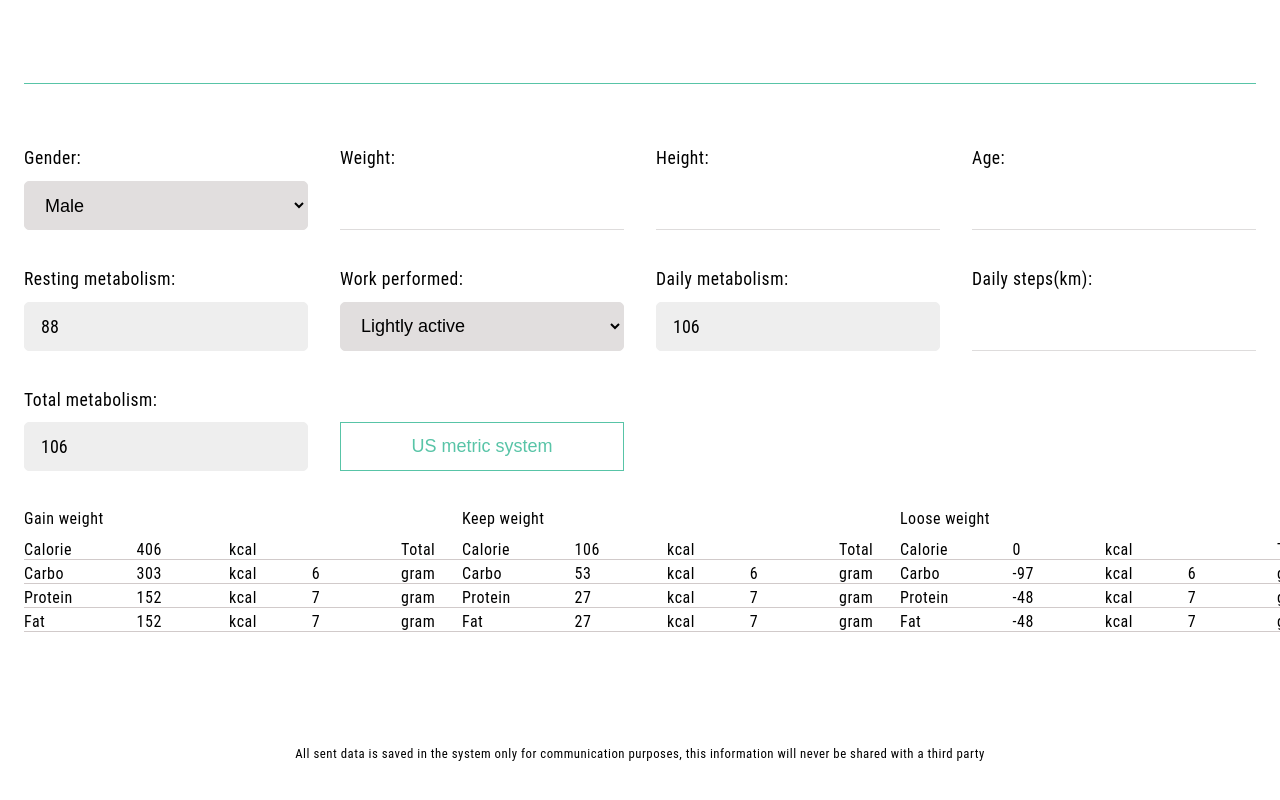
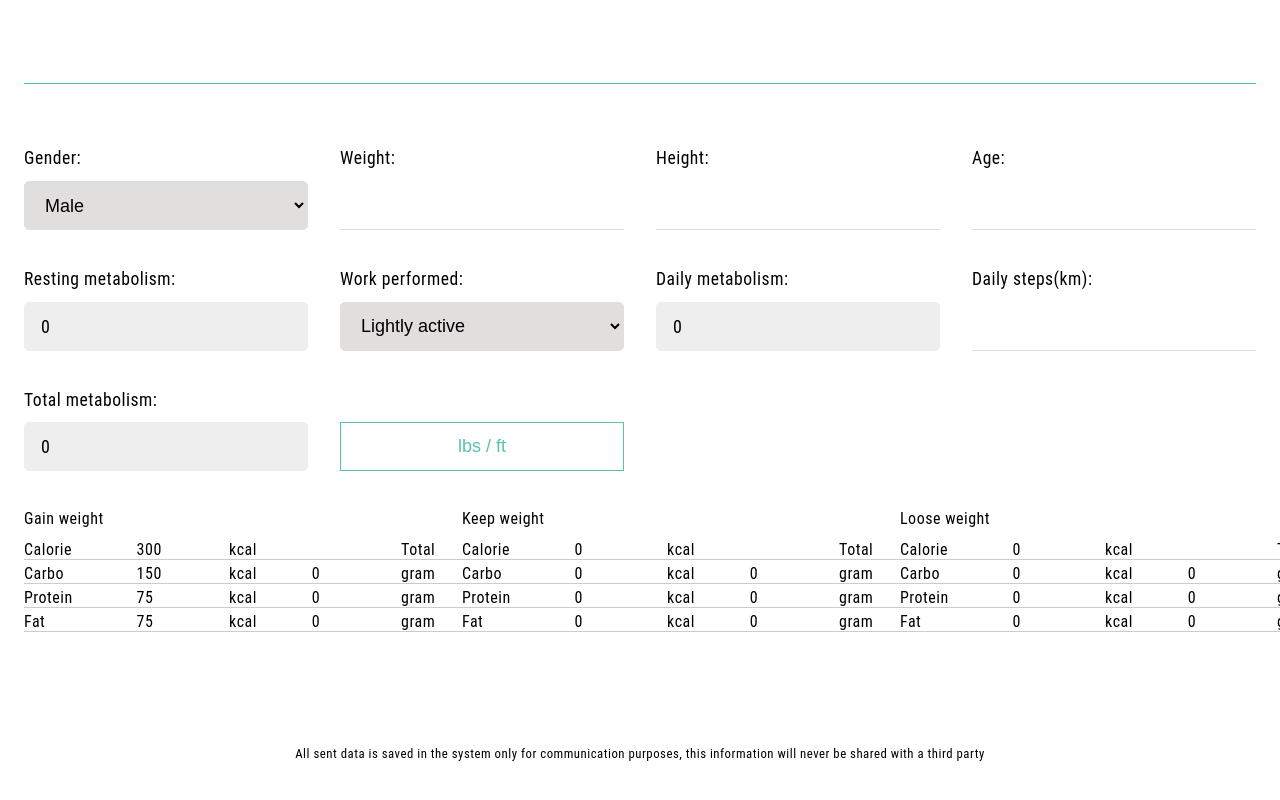
Before and after one commit to CalvinLanger/Caloric-Demand-Calculator, a React (Create React App) app: page / in a window 1280 px wide. Shown: the part 416-1216 px from the top of the page. Built offline with nearby package versions, Linux system fonts and the light colour scheme.

Commit message:
end of equation logic

```diff
--- a/src/App.js
+++ b/src/App.js
@@ -43,6 +43,7 @@ function App() {
   let totalCarbo, totalProtein, totalFat, totalCarboInGrams, totalProteinInGrams, totalFatInGrams;
   let totalCarboGain, totalProteinGain, totalFatGain, totalCarboInGramsGain, totalProteinInGramsGain, totalFatInGramsGain;
   let totalCarboLoose, totalProteinLoose, totalFatLoose, totalCarboInGramsLoose, totalProteinInGramsLoose, totalFatInGramsLoose;
+
 
   const [gender, setGender] = useState('male');
   const [weight, setWeight] = useState('');
@@ -101,23 +102,29 @@ function App() {
     totalFat = Math.round((totalMetabolism * 0.25));
     totalFatInGrams = Math.round(totalProtein / 4);
 
-    totalCarboGain = Math.round(((totalMetabolism + 500) * 0.5));
+    totalCarboGain = Math.round(((totalMetabolism + 300) * 0.5));
     totalCarboInGramsGain = Math.round(totalCarbo / 9);
 
-    totalProteinGain = Math.round(((totalMetabolism + 500) * 0.25));
+    totalProteinGain = Math.round(((totalMetabolism + 300) * 0.25));
     totalProteinInGramsGain = Math.round(totalProtein / 4);
 
-    totalFatGain = Math.round(((totalMetabolism + 500) * 0.25));
+    totalFatGain = Math.round(((totalMetabolism + 300) * 0.25));
     totalFatInGramsGain = Math.round(totalProtein / 4);
 
-    totalCarboLoose = Math.round(((totalMetabolism - 300) * 0.5));
+    totalCarboLoose = Math.round(((totalMetabolism - 500) * 0.5));
     totalCarboInGramsLoose = Math.round(totalCarbo / 9);
 
-    totalProteinLoose = Math.round(((totalMetabolism - 300) * 0.25));
+    totalProteinLoose = Math.round(((totalMetabolism - 500) * 0.25));
     totalProteinInGramsLoose = Math.round(totalProtein / 4);
 
-    totalFatLoose = Math.round(((totalMetabolism - 300) * 0.25));
+    totalFatLoose = Math.round(((totalMetabolism - 500) * 0.25));
     totalFatInGramsLoose = Math.round(totalProtein / 4);
+
+    if (totalCarboLoose < 0 || totalProteinLoose < 0 || totalFatLoose < 0) {
+      totalCarboLoose = 0;
+      totalProteinLoose = 0;
+      totalFatLoose = 0;
+    }
   }
 
   // BASAL BMR FOR WOMAN AND MAN
@@ -146,11 +153,19 @@ function App() {
   }
 
   if (gender === "male") {
-    restingMetabolism = men_BMR;
-    totalMetabolism = restingMetabolism;
+    if (weight === '' || height === '' || age === '') {
+      restingMetabolism = 0;
+    } else {
+      restingMetabolism = men_BMR;
+      totalMetabolism = restingMetabolism;
+    }
   } else if (gender === "female") {
-    restingMetabolism = woman_BMR;
-    totalMetabolism = restingMetabolism;
+    if (weight === '' || height === '' || age === '') {
+      restingMetabolism = 0;
+    } else {
+      restingMetabolism = woman_BMR;
+      totalMetabolism = restingMetabolism;
+    }
   }
 
   handleActiveMetabolism(dailySteps);
@@ -202,8 +217,7 @@ function App() {
             <OutputBox labelName='Total metabolism:' result={totalMetabolism} />
             <div className='grid'>
               <label className='hidden'>hidden</label>
-              {/* BUTTON IS DISABLED NOW */}
-              <button onClick={changeMetric}>{metric ? "US metric system" : "International metric system"}</button>
+              <button onClick={changeMetric}>{metric ? "lbs / ft" : "kg / cm"}</button>
             </div>
           </div>
           <div className='makro-table'>
@@ -225,7 +239,7 @@ function App() {
               fatKcal={totalFat}
               fatGrams={totalFatInGrams} />
             <MacroDemand titleName="Loose weight"
-              totalKcal={totalMetabolism - 300 >= 0 ? totalMetabolism - 500 : totalMetabolism = 0}
+              totalKcal={totalMetabolism - 500 < 0 ? totalMetabolism = 0 : totalMetabolism - 500}
               carboKcal={totalCarboLoose}
               carboGrams={totalCarboInGramsLoose}
               proteinKcal={totalProteinLoose}
```
